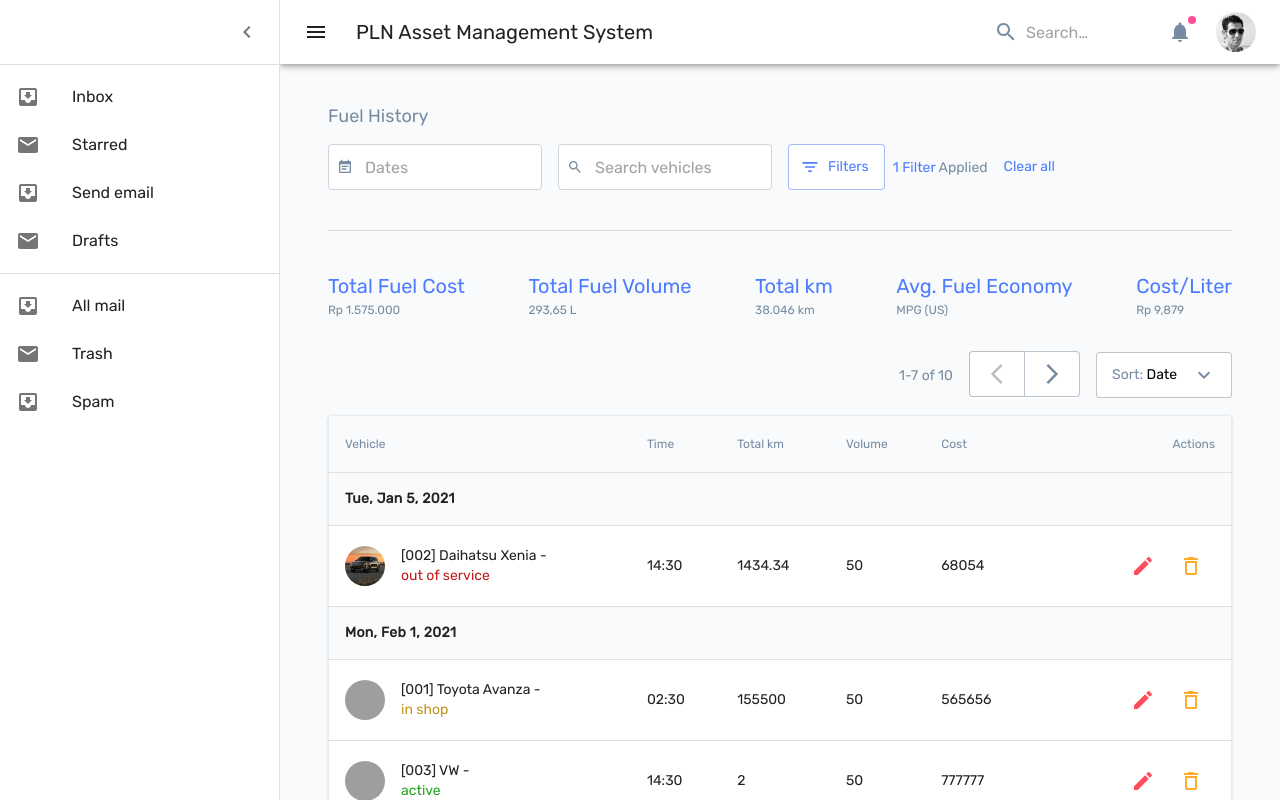
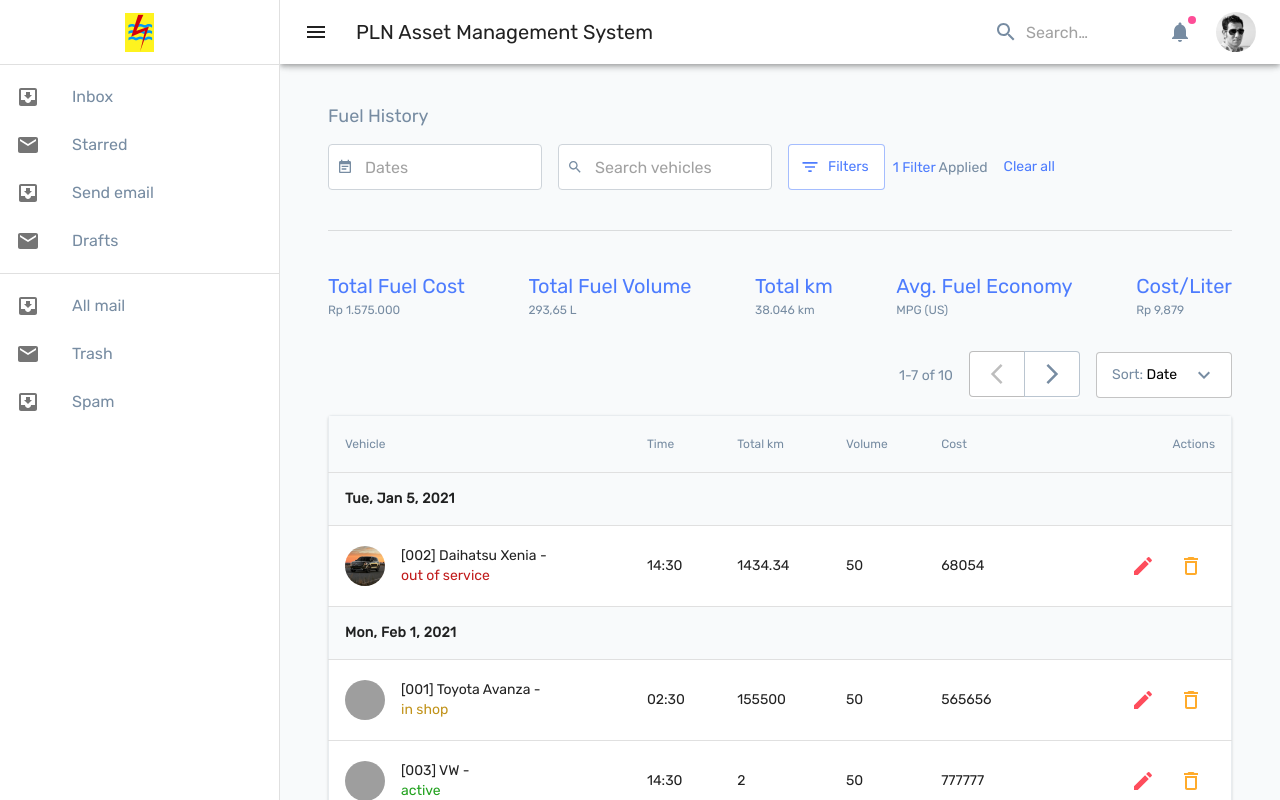
Before and after one commit to ahakem/Management-System, a Next.js app: page / in a window 1280 px wide. Both pictures are taken after a click on the button 36 px from the left and 32 px from the top of the page. Shown: the top 800 px of the page. Built offline with nearby package versions, Linux system fonts and the light colour scheme; grey boxes are pictures that could not be loaded.

Commit message:
adding logo

```diff
--- a/components/layout/index.js
+++ b/components/layout/index.js
@@ -38,13 +38,7 @@ export default function Layout(props) {
         }}
       >
         <div className={classes.drawerHeader}>
-          <IconButton onClick={handleDrawerToggle}>
-            {theme.direction === "ltr" ? (
-              <ChevronLeftIcon />
-            ) : (
-              <ChevronRightIcon />
-            )}
-          </IconButton>
+          <img alt="PLN Asset Management System logo" src="imgs/logo.png"/>
         </div>
         <Divider />
         <List>
@@ -53,7 +47,7 @@ export default function Layout(props) {
               <ListItemIcon>
                 {index % 2 === 0 ? <InboxIcon /> : <MailIcon />}
               </ListItemIcon>
-              <ListItemText primary={text} />
+              <ListItemText className={classes.item} primary={text} />
             </ListItem>
           ))}
         </List>
@@ -64,7 +58,7 @@ export default function Layout(props) {
               <ListItemIcon>
                 {index % 2 === 0 ? <InboxIcon /> : <MailIcon />}
               </ListItemIcon>
-              <ListItemText primary={text} />
+              <ListItemText className={classes.item} primary={text} />
             </ListItem>
           ))}
         </List>
@@ -103,7 +97,7 @@ const useStyles = makeStyles((theme) => ({
     padding: theme.spacing(0, 1),
     // necessary for content to be below app bar
     ...theme.mixins.toolbar,
-    justifyContent: "flex-end",
+    justifyContent: "center",
   },
   content: {
     flexGrow: 1,
@@ -121,4 +115,7 @@ const useStyles = makeStyles((theme) => ({
     }),
     marginLeft: 0,
   },
+  item:{
+    color:theme.palette.secondary.main,
+  }
 }));
```
Also changed, not shown: public/imgs/logo.png (added).
